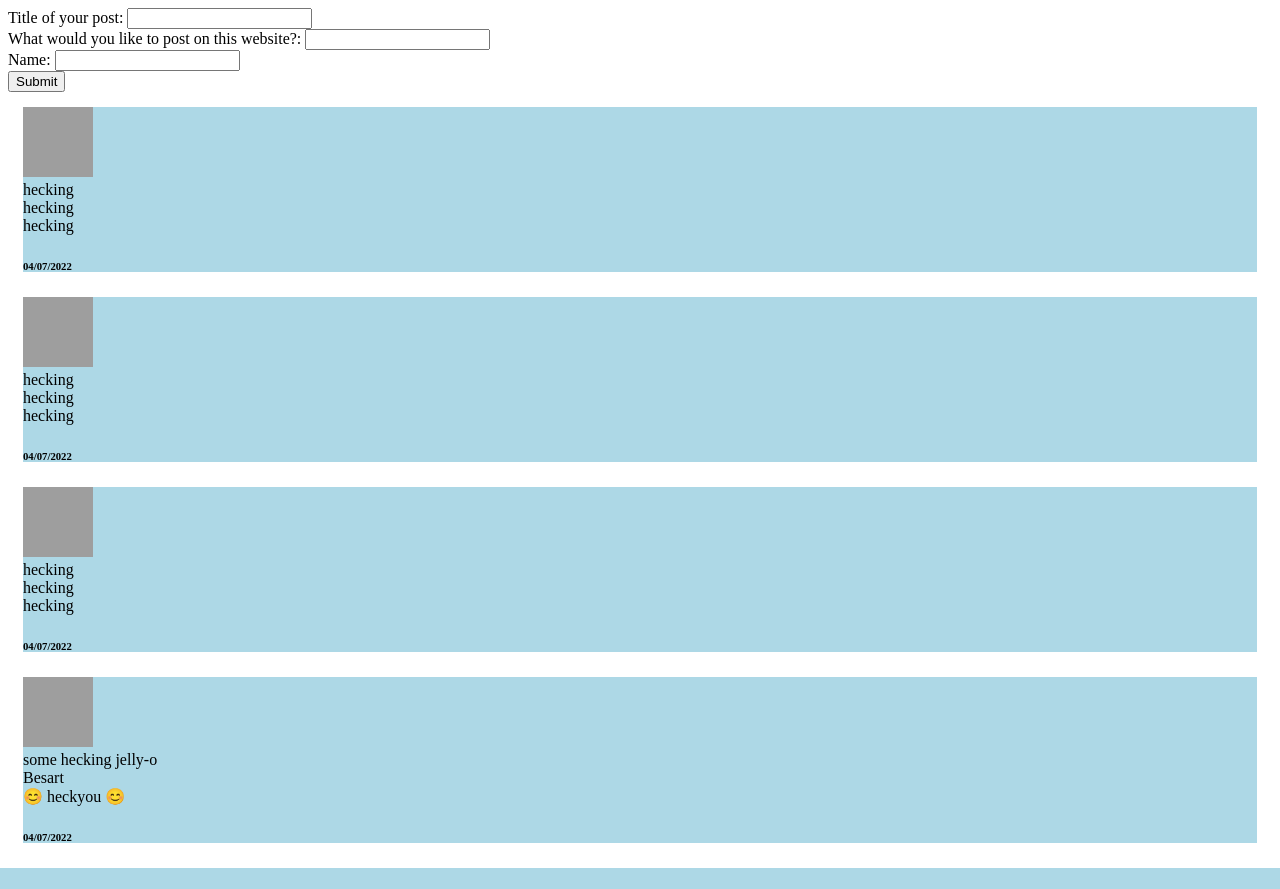
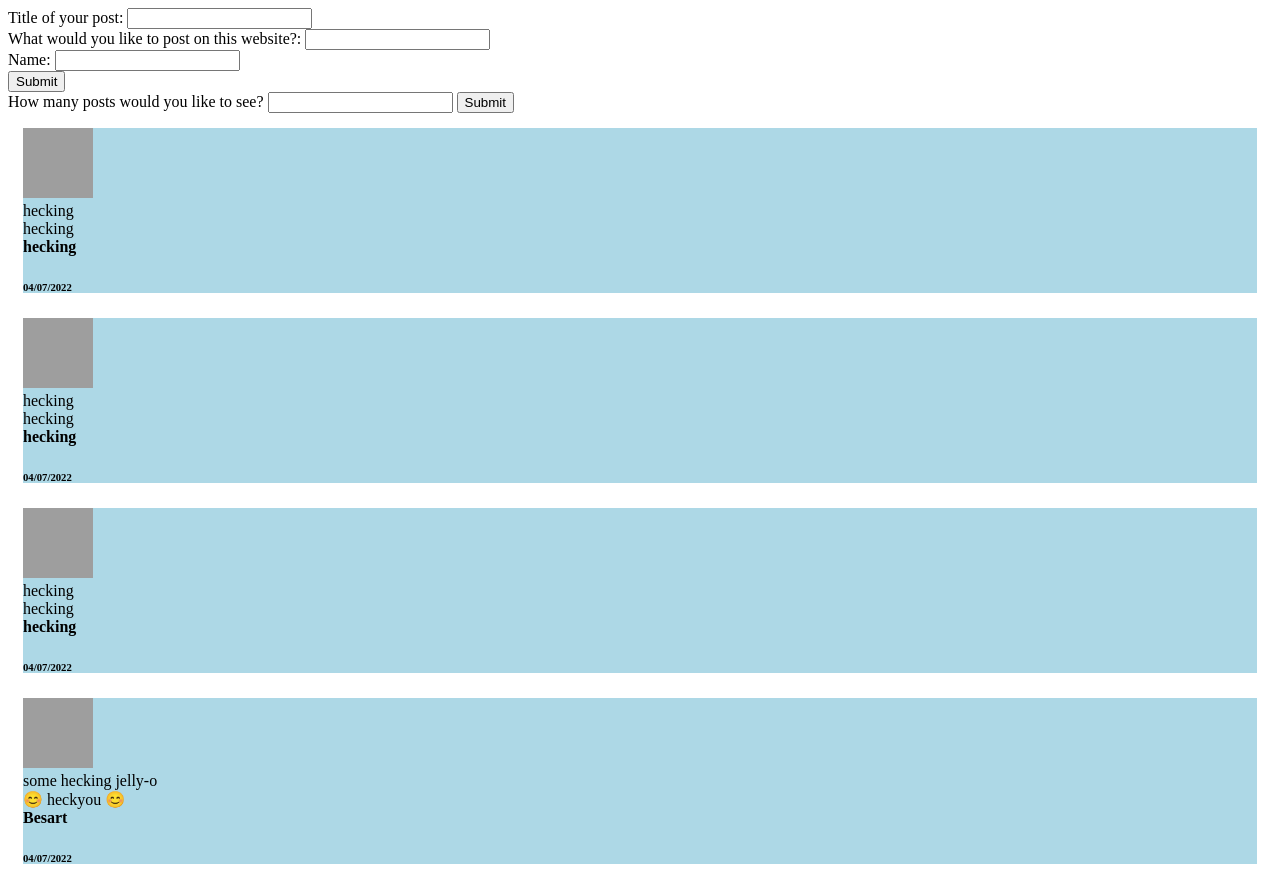
Before and after one commit to besartelezi/challenge-php-guestbook, a PHP site: page / in a window 1280 px wide. Before the commit the page ends 868 px from the top, so only its background shows below. Run offline with PHP 8.4, Linux system fonts and the light colour scheme; grey boxes are pictures that could not be loaded.

Commit message:
user can now decide amount of posts seen

```diff
--- a/view/bodyView.php
+++ b/view/bodyView.php
@@ -29,6 +29,14 @@ if (isset($_POST['date']))
 </form>
 </body>
 
+<form method="post">
+    <label>How many posts would you like to see?
+        <input type="number" name="amountPosts">
+    </label>
+    <button type="submit">Submit</button>
+</form>
+
+
 
 <?php
 
@@ -47,6 +55,8 @@ $emojis = ['&#128522', '&#128522', '&#128543', '&#128543', '&#128516', '&#128516
 
 $nonoWords = ['fuck', 'fucking', 'fuckyou', 'shit','hell','damn','asshole','pussy','dipshit','fucker'];
 $yesyesWords = ['heck','hecking','i love you','jelly-o','o heavens','darn','good kid','brave soldier','dipper','hero'];
+
+$amountPosts = $_POST['amountPosts'] ?? 20;
 ?>
 <?php foreach(array_reverse($postsArray) as $value): ?>
     <?php $i++;
@@ -56,13 +66,15 @@ $yesyesWords = ['heck','hecking','i love you','jelly-o','o heavens','darn','good
 
     str_replace($textEmojis, $emojis ,$filteredContent);
     ?>
+
     <div class="card" style="background-color: lightblue; margin: 15px; padding 30px;">
         <div class="image"><img src="https://picsum.photos/70" alt="random image">
             <div class="Title"><?= str_replace($textEmojis, $emojis , $filteredTitle); ?></div>
-            <div class="authorName"><?= $filteredAuthorName ?></div>
             <div> <?= str_replace($textEmojis, $emojis ,$filteredContent); ?></div>
+            <div class="authorName" style="font-weight: bold"><?= $filteredAuthorName ?></div>
             <h6> <?= $value['date'] ?></h6>
         </div>
     </div>
-    <?php if ($i >= 20) break;
+
+    <?php if ($i >= $amountPosts) break;
 endforeach; ?>
```
